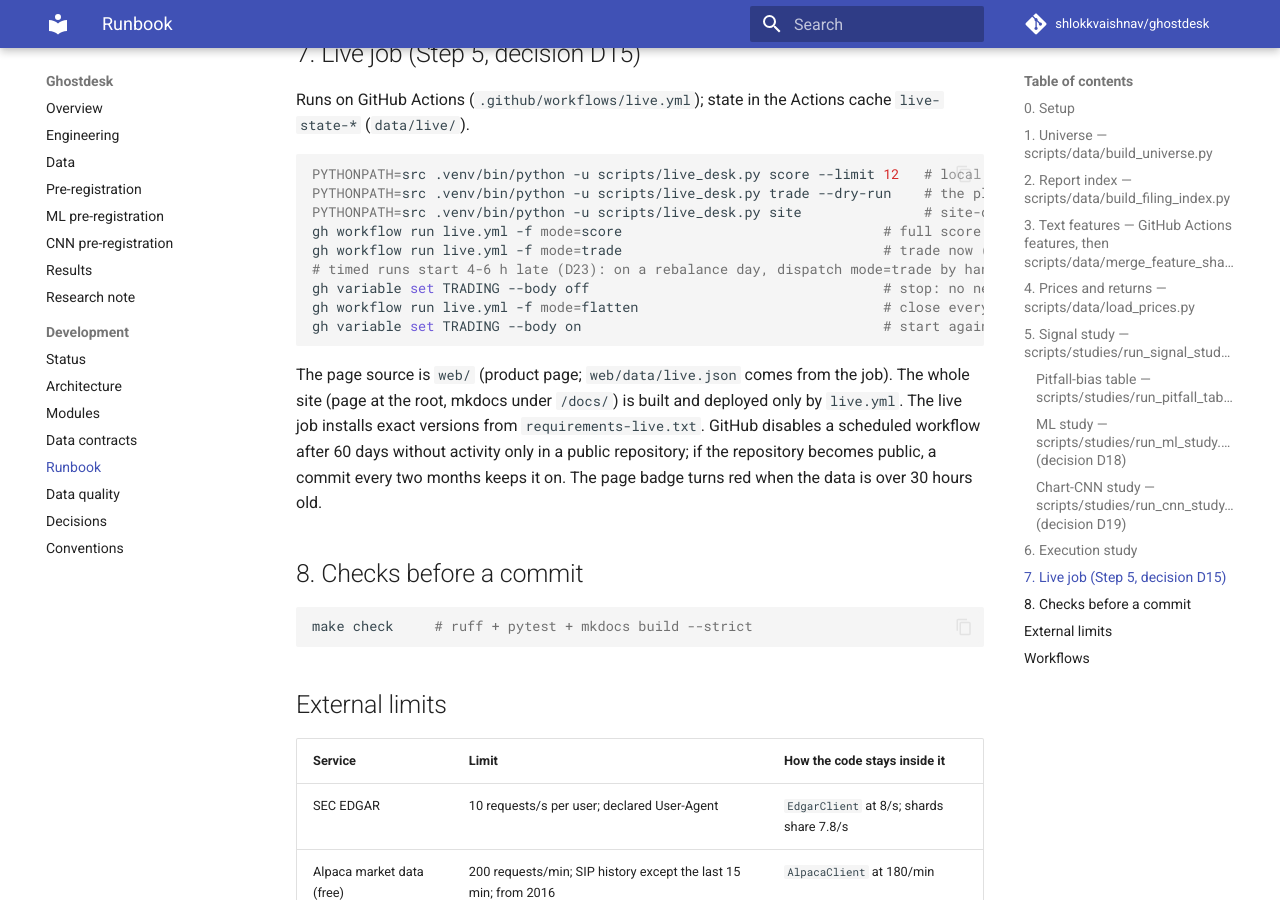
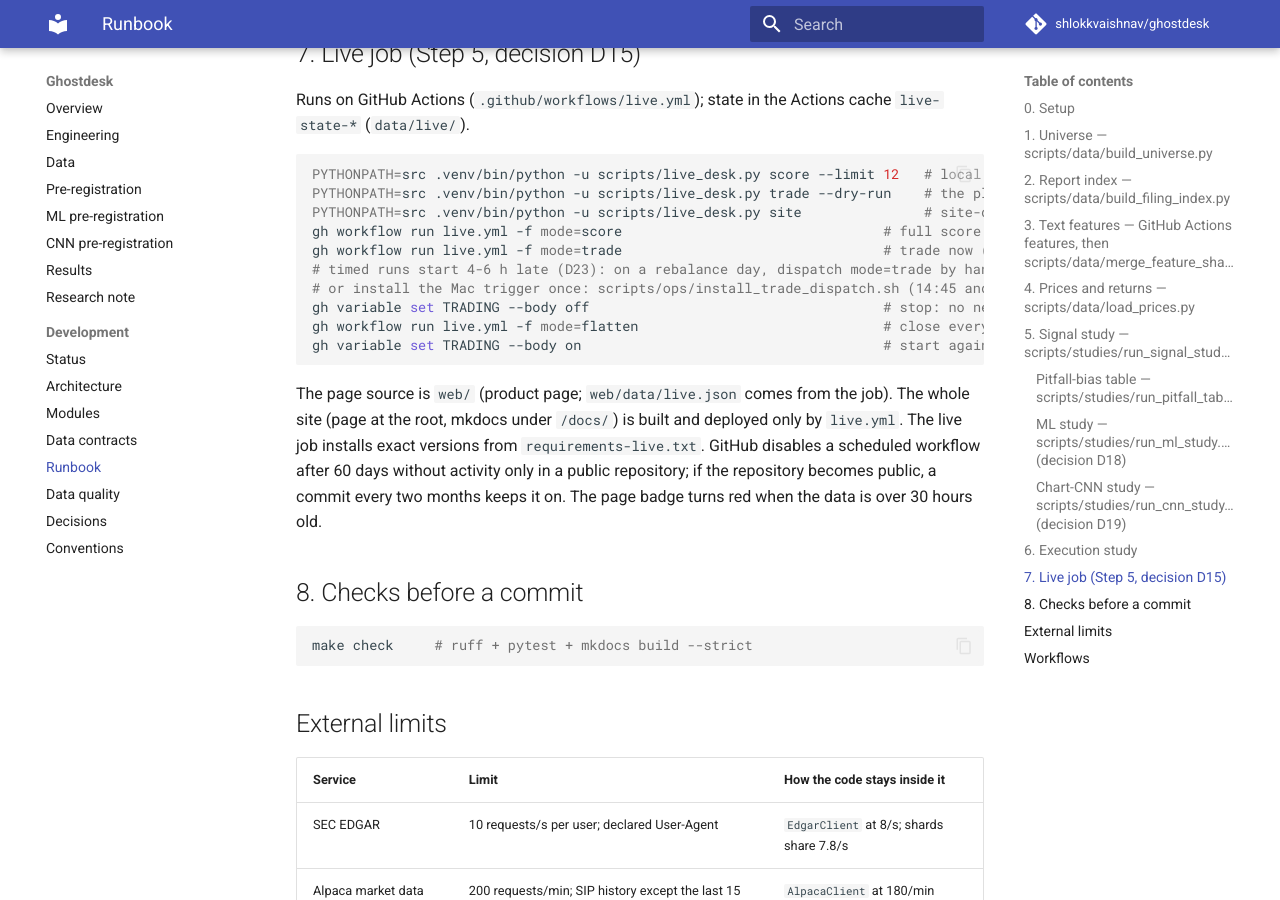
Before and after one commit to shlokkvaishnav/ghostdesk, an MkDocs documentation site: the page built from docs/dev/runbook.md, in a window 1280 px wide and 900 px high, scrolled down 3221 px. Built offline with MkDocs 1.6.1 and Material for MkDocs 9.7.7, drawn with Linux system fonts in a browser that asks for light colours; comment, search, counter and statistics services are not loaded.

Commit message:
D23: a Mac launchd trigger for the trade run (14:45 and 15:45 UTC), with an install script

```diff
--- a/docs/dev/runbook.md
+++ b/docs/dev/runbook.md
@@ -114,7 +114,8 @@ PYTHONPATH=src .venv/bin/python -u scripts/live_desk.py trade --dry-run    # the
 PYTHONPATH=src .venv/bin/python -u scripts/live_desk.py site               # site-data/live.json
 gh workflow run live.yml -f mode=score                                # full score on Actions (about 12 min cold)
 gh workflow run live.yml -f mode=trade                                # trade now (only acts on a rebalance day)
-# timed runs start 4-6 h late (D23): on a rebalance day, dispatch mode=trade by hand 14:35-17:00 UTC
+# timed runs start 4-6 h late (D23): on a rebalance day, dispatch mode=trade by hand 14:35-17:00 UTC,
+# or install the Mac trigger once: scripts/ops/install_trade_dispatch.sh (14:45 and 15:45 UTC, weekdays)
 gh variable set TRADING --body off                                    # stop: no new orders from the next run
 gh workflow run live.yml -f mode=flatten                              # close every position (during market hours)
 gh variable set TRADING --body on                                     # start again
```
Also changed, not shown: 2 other files.
